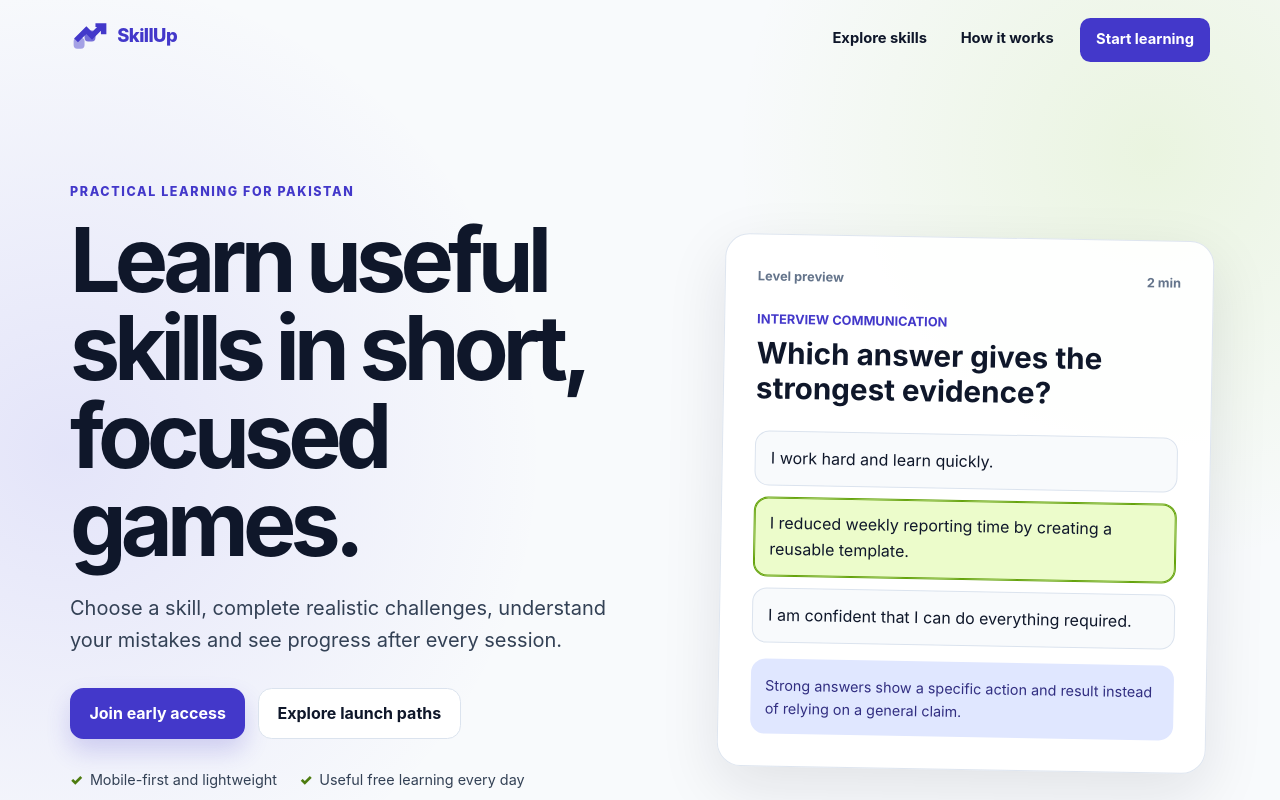
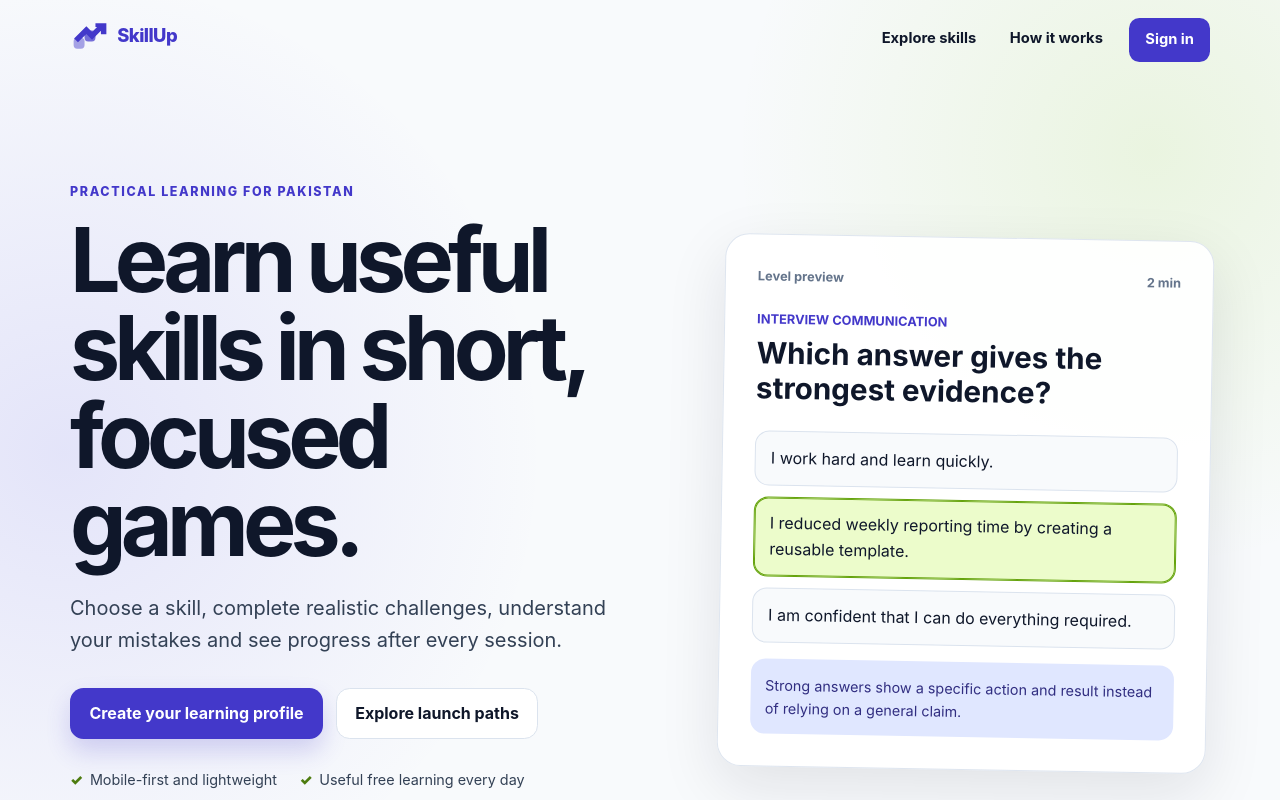
Before and after one commit to SkillStep/skillup-platform, a Next.js app in the folder apps/web/: page /en in a window 1280 px wide. Shown: the top 800 px of the page. Built offline with nearby package versions, Linux system fonts and the light colour scheme; no server answers.

Commit message:
feat(web): connect public discovery CTAs to account setup

```diff
--- a/apps/web/app/[locale]/page.tsx
+++ b/apps/web/app/[locale]/page.tsx
@@ -45,9 +45,9 @@ export default async function EnglishHomePage({ params }: PageProps) {
         <nav aria-label="Primary navigation" className="primary-nav">
           <a href="#paths">Explore skills</a>
           <a href="#how-it-works">How it works</a>
-          <a className="nav-action" href="#early-access">
-            Start learning
-          </a>
+          <Link className="nav-action" href="/en/sign-in">
+            Sign in
+          </Link>
         </nav>
       </header>
 
@@ -60,9 +60,9 @@ export default async function EnglishHomePage({ params }: PageProps) {
             after every session.
           </p>
           <div className="hero-actions">
-            <a className="button button-primary" href="#early-access">
-              Join early access
-            </a>
+            <Link className="button button-primary" href="/en/sign-in">
+              Create your learning profile
+            </Link>
             <a className="button button-secondary" href="#paths">
               Explore launch paths
             </a>
@@ -150,13 +150,13 @@ export default async function EnglishHomePage({ params }: PageProps) {
           <p className="eyebrow">Closed beta preparation</p>
           <h2 id="early-access-title">Help shape SkillUp for Pakistani learners.</h2>
           <p>
-            Early access registration will open after account privacy, content review and payment
-            readiness gates pass.
+            Secure account and onboarding flows are now being connected. Email delivery will open only
+            after sender-domain, abuse-control and privacy gates pass.
           </p>
         </div>
-        <span className="button button-light button-disabled" aria-disabled="true">
-          Registration opening soon
-        </span>
+        <Link className="button button-light" href="/en/sign-in">
+          Preview account setup
+        </Link>
       </section>
 
       <footer className="site-footer">
```
